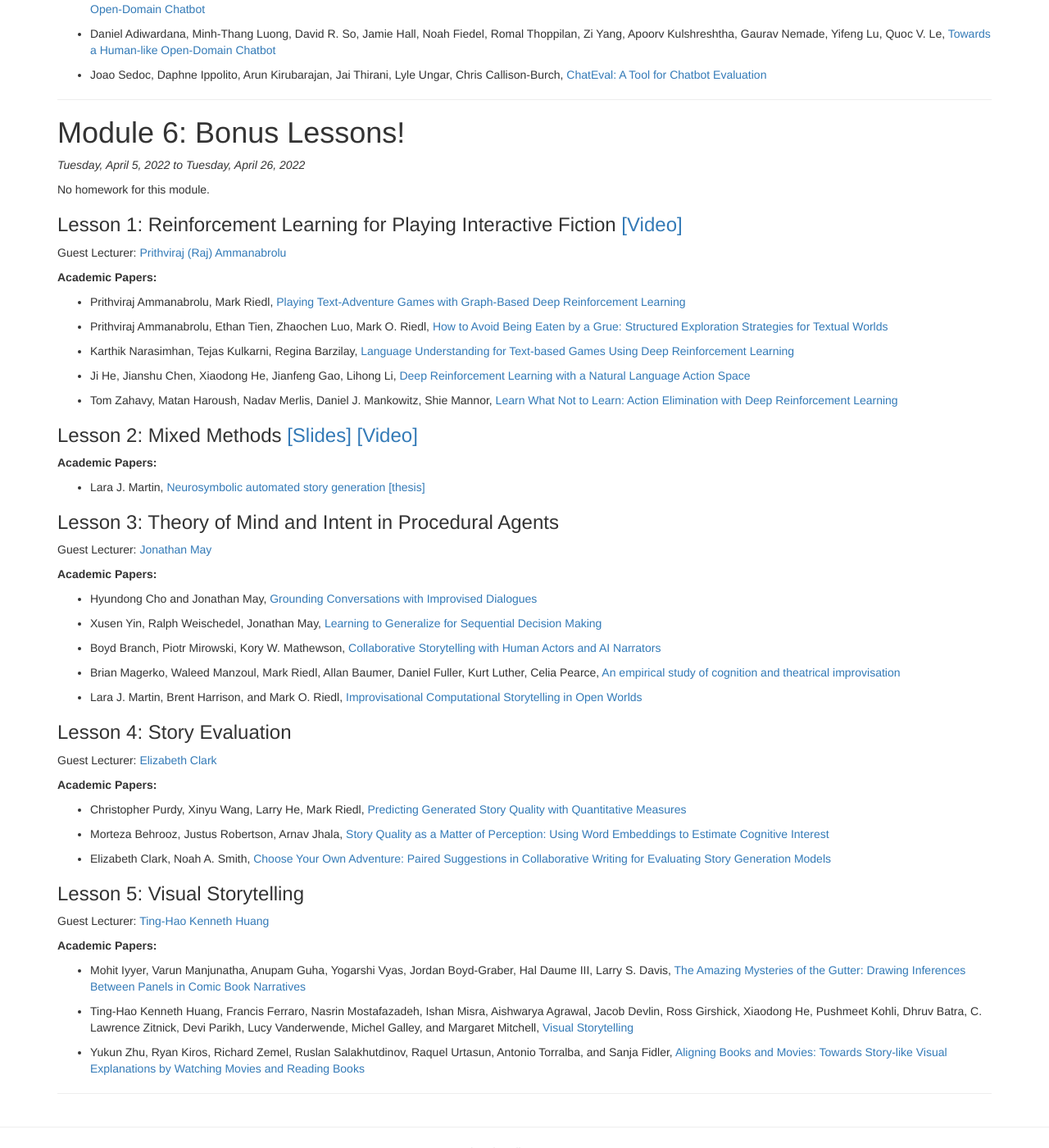
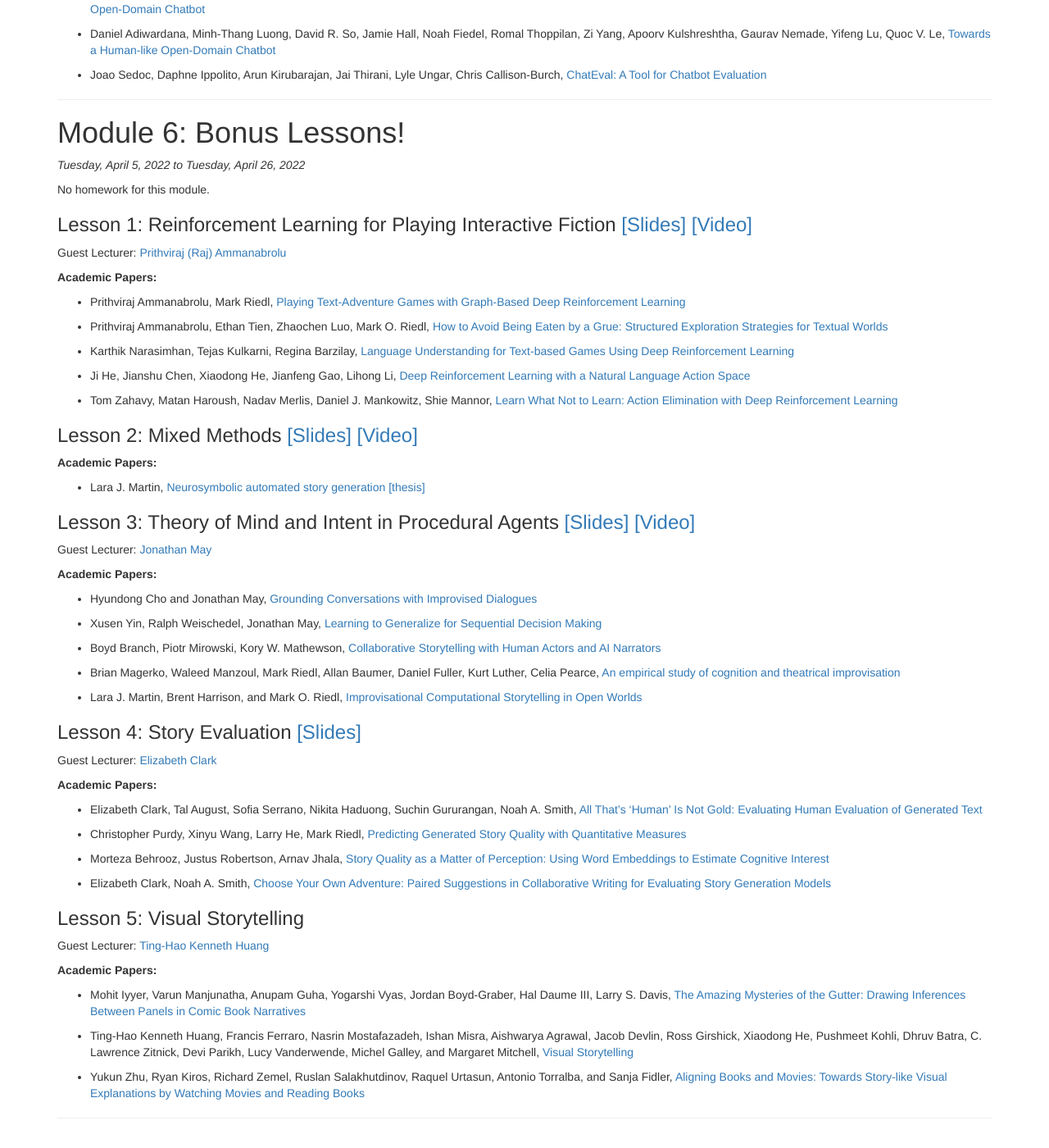
Before and after one commit to interactive-fiction-class/interactive-fiction-class.github.io, a Jekyll site: the page built from modules.md, in a window 1280 px wide and 1400 px high, scrolled down 7059 px. Shown: the whole window at 82% size. Built offline with Jekyll 4.4.1, drawn with Linux system fonts in a browser that asks for light colours; nearby versions of some CDN libraries; a script that is not in the unit is left out.

Commit message:
adding slides

```diff
--- a/_data/modules.yaml
+++ b/_data/modules.yaml
@@ -679,6 +679,7 @@
       title: Reinforcement Learning for Playing Interactive Fiction
       guest_speaker: Prithviraj (Raj) Ammanabrolu
       guest_url: http://prithvirajva.com/
+      slides: https://drive.google.com/file/d/1hAJULY3V4unuk2wA-DT4-1qx-kkT8-2k/view?usp=sharing
       video: https://upenn.hosted.panopto.com/Panopto/Pages/Viewer.aspx?id=7847067e-5150-4b4b-be61-ae6e014e8b2f&start=159
       readings:
         -
@@ -713,7 +714,9 @@
     -
       title: Theory of Mind and Intent in Procedural Agents
       guest_speaker: Jonathan May
+      slides: slides/22-04-12_Jon-May_Theory-of-Mind.pptx
       guest_url: https://www.isi.edu/~jonmay/
+      video: https://upenn.hosted.panopto.com/Panopto/Pages/Viewer.aspx?id=102314f2-6c07-4410-b872-ae750156c8cb
       readings:
         -
           title: Grounding Conversations with Improvised Dialogues
@@ -739,7 +742,12 @@
       title: Story Evaluation
       guest_speaker: Elizabeth Clark
       guest_url: https://eaclark07.github.io/
+      slides: slides/22-04-14_Elizabeth-Clark_Evaluation-for-Story-Generation.pdf
       readings:
+        -
+          title: "All That's 'Human' Is Not Gold: Evaluating Human Evaluation of Generated Text"
+          url: https://arxiv.org/abs/2107.00061
+          authors: Elizabeth Clark, Tal August, Sofia Serrano, Nikita Haduong, Suchin Gururangan, Noah A. Smith
         -
           title: Predicting Generated Story Quality with Quantitative Measures
           authors: Christopher Purdy, Xinyu Wang, Larry He, Mark Riedl
```
